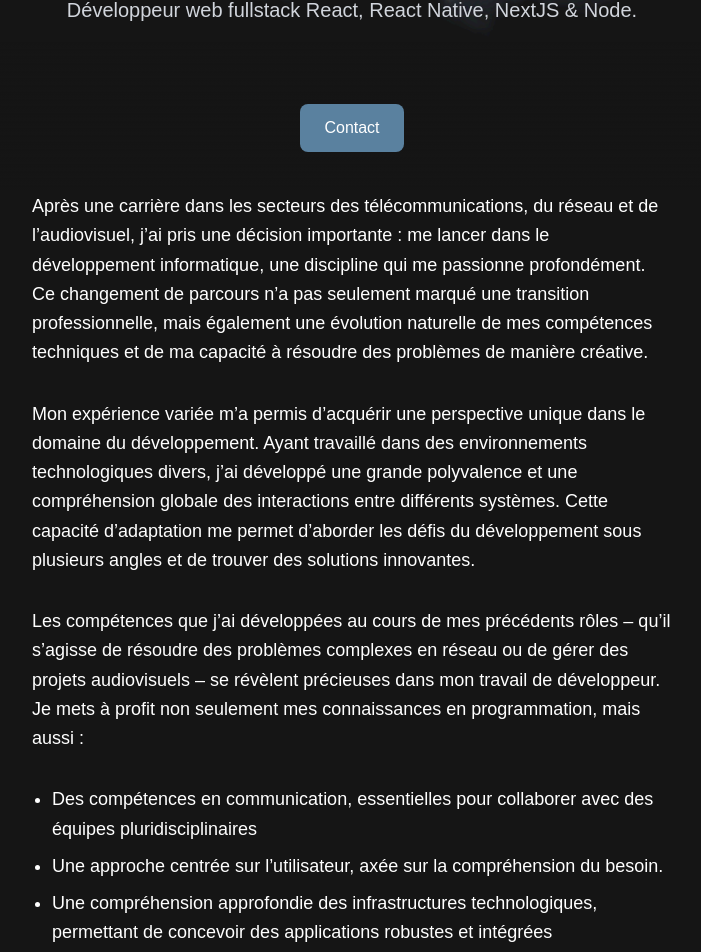
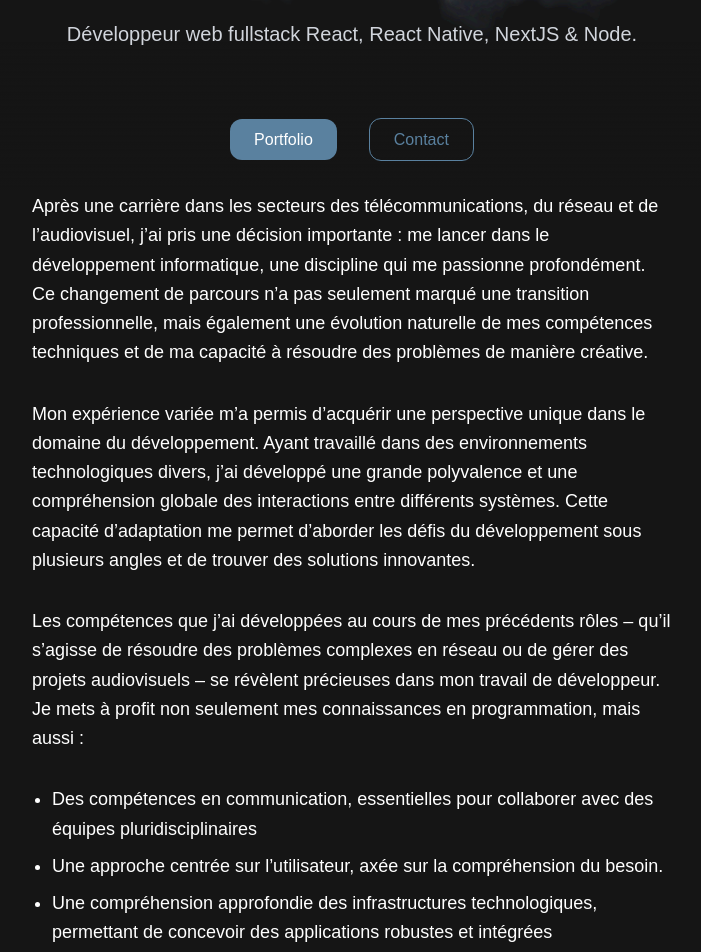
Before and after one commit to Blackers33/portfolio, a Next.js app: page / in a window 1280 px wide. Shown: the part 513-1465 px from the top of the page, without its empty margins (288-989 px from the left). Built offline with nearby package versions, Linux system fonts and the light colour scheme.

Commit message:
working version

```diff
--- a/src/app/page.tsx
+++ b/src/app/page.tsx
@@ -9,7 +9,10 @@ export default function Home() {
 		<>
 			<Navbar />
 			<Hero />
-			<Manifesto/>
+			<div className='bg-background'>
+				<Manifesto />
+				<Manifesto />
+			</div>
 		</>
 	);
 }
--- a/src/components/Hero.tsx
+++ b/src/components/Hero.tsx
@@ -10,12 +10,20 @@ export default function Hero() {
 				<p className='mt-6 mb-20 text-lg sm:text-xl text-gray-300'>
 					Développeur web fullstack React, React Native, NextJS & Node.
 				</p>
-				<a
-					href='#'
-					className='px-6 py-3 bg-primary text-white rounded-lg hover:bg-secondary transition'
-				>
-					Contact
-				</a>
+				<div className="space-x-8">
+					<a
+						href='#'
+						className='px-6 py-3 bg-primary text-white rounded-xl hover:bg-secondary transition'
+					>
+						Portfolio
+					</a>
+					<a
+						href='#'
+						className='px-6 py-3 border-1 border-primary text-primary rounded-xl hover:bg-secondary/20 transition'
+					>
+						Contact
+					</a>
+				</div>
 			</div>
 			<Image
 				className='-z-2'
--- a/src/components/Manifesto.tsx
+++ b/src/components/Manifesto.tsx
@@ -2,7 +2,7 @@ import React from 'react'
 
 export default function Manifesto() {
   return (
-		<div className='bg-background px-8 lg:px-80 space-y-4 text-lg leading-relaxed'>
+		<div className='px-8 lg:px-80 space-y-4 text-lg leading-relaxed'>
 			<p className='mb-8'>
 				Après une carrière dans les secteurs des télécommunications, du réseau
 				et de l’audiovisuel, j’ai pris une décision importante : me lancer dans
@@ -27,8 +27,8 @@ export default function Manifesto() {
 				développeur. Je mets à profit non seulement mes connaissances en
 				programmation, mais aussi :
 			</p>
-			<p className='mb-8'>
-				<ul className='list-disc pl-5 space-y-2'>
+
+			<ul className='list-disc pl-5 space-y-2 mb-8'>
 				<li>
 					Des compétences en communication, essentielles pour collaborer avec
 					des équipes pluridisciplinaires
@@ -42,7 +42,6 @@ export default function Manifesto() {
 					permettant de concevoir des applications robustes et intégrées
 				</li>
 			</ul>
-			</p>
 
 			<p className='mb-8'>
 				Mon parcours, qui m’a conduit des télécommunications au développement
--- a/src/components/Navbar.tsx
+++ b/src/components/Navbar.tsx
@@ -16,7 +16,7 @@ export default function Navbar() {
 
 	function elementDisplay(element: NavElement, index: number) {
 		return (
-			<div className='flex items-center'>
+			<div key={index} className='flex items-center'>
 				<Link
 					href={element.url}
 					className={`font-mono relative group ${
@@ -43,14 +43,14 @@ export default function Navbar() {
 
 	return (
 		<div className='fixed top-0 w-screen z-2'>
-			<div className='flex w-full justify-between p-4 sm:px-10'>
+			<div className='flex w-full justify-between p-4 sm:px-10 align-middle'>
 				<div className='hidden md:inline font-mono text-2xl self-center'>
 					sachaa.fr
 				</div>
 				<nav className='backdrop-blur-xl bg-white/5 rounded-2xl shadow-[0_8px_32px_0_rgba(231,238,235,0.2)] border border-white/20 flex items-center justify-between px-8 py-4 w-full sm:w-auto gap-5'>
 					{navElements.map((element, index) => elementDisplay(element, index))}
 				</nav>
-				<div className='hidden md:flex self-center space-x-8 '>
+				<div className='fixed bottom-5 right-5 self-center space-x-8 md:relative md:flex md:bottom-auto md:right-auto'>
 					<Link
 						href='https://github.com/Blackers33'
 						target='_blank'
```
Lines whose indentation alone changed are shown as unchanged.
